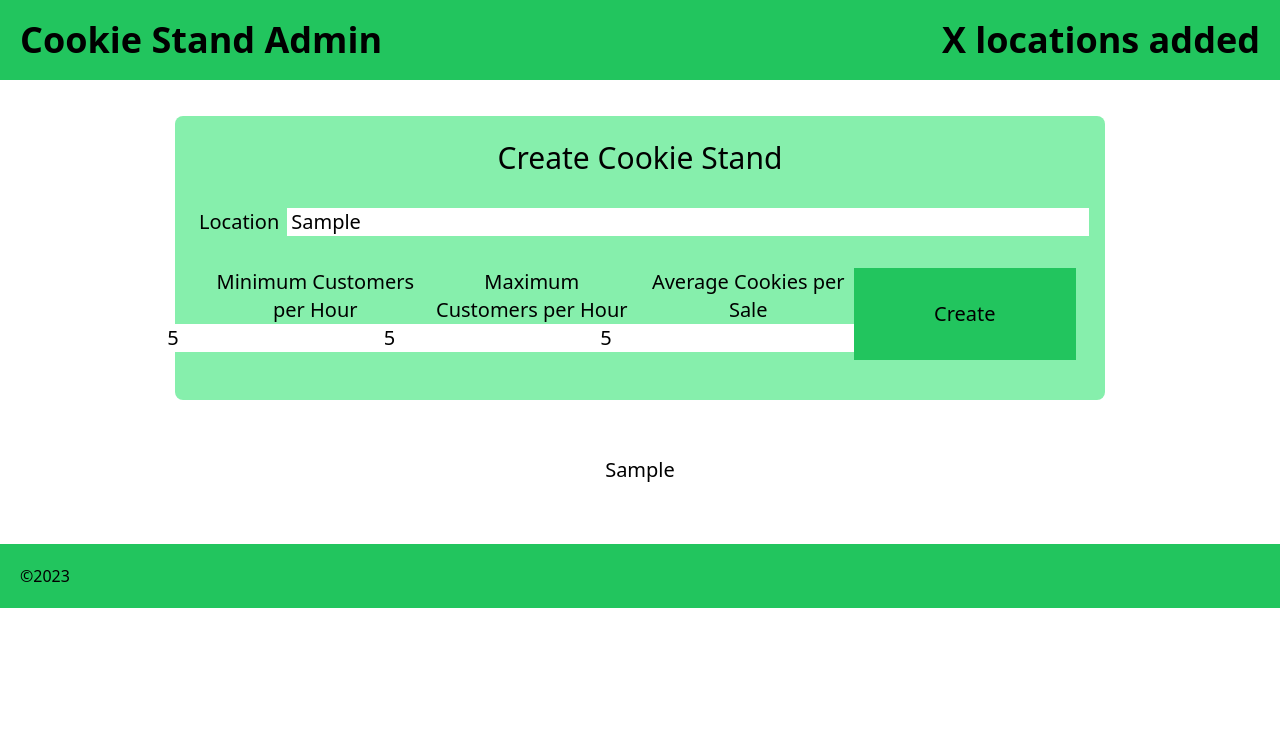
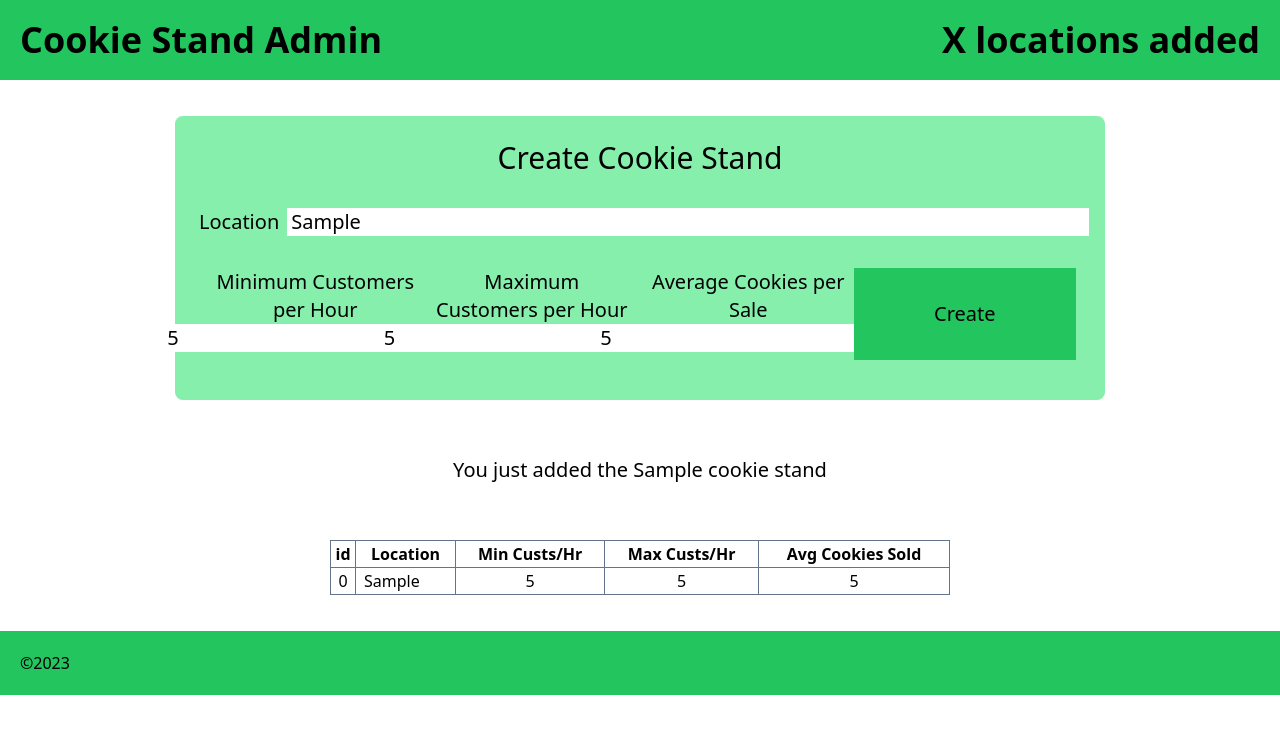
Before and after one commit to mcsadri/cookie-stand-admin, a Next.js app: page / in a window 1280 px wide. Both pictures are taken after typing "Sample", "5", "5", "5" into the empty fields and a click on the button "Create". Shown: the top 734 px of the page. Built offline with nearby package versions, Linux system fonts and the light colour scheme.

Commit message:
updates index.js with state in createCookieStandHandler, and adds conditionally rendered table of created cookies stands added to state

```diff
--- a/pages/index.js
+++ b/pages/index.js
@@ -11,29 +11,24 @@ export default function Home() {
   function createCookieStandHandler(event) {
     event.preventDefault();
 
-    const location = event.target.location.value;
-    const min_cust = event.target.min_cust.value;
-    const max_cust = event.target.max_cust.value;
-    const hourly = event.target.hourly.value;
+    const cookieStand = {
+      location: event.target.location.value,
+      min_cust: event.target.min_cust.value,
+      max_cust: event.target.max_cust.value,
+      hourly: event.target.hourly.value,
+      id: cookieStands.length
+    };
 
-    // console.log('Location:', location);
-    // console.log('Minimum Customers per Hour:', min_cust);
-    // console.log('Maximum Customers per Hour:', max_cust);
-    // console.log('Average Cookies per Sale:', hourly);
-
+    setCookieStands([...cookieStands, cookieStand]);
     // console.log("cookieStands is: ", cookieStands);
-    setCookieStands([...cookieStands, location]);
-    console.log("cookieStands is: ", cookieStands);
-    // alert(location);
 
   }
 
   function getLatestCookieStand() {
     if (cookieStands.length === 0) {
-      return 'Create a cookie stand'
+      return 'Create a cookie stand...'
     }
-    return cookieStands[cookieStands.length - 1];
-
+    return `You just added the ${cookieStands[cookieStands.length - 1].location} cookie stand`;
   }
 
   return (
@@ -96,6 +91,40 @@ export default function Home() {
           <p>{getLatestCookieStand()}</p>
         </div>
 
+        {cookieStands.length > 0 &&
+          <table className="w-1/2 mx-auto my-4 border border-collapse border-slate-500">
+
+            <thead>
+              <tr>
+                <th className="border border-slate-500">id</th>
+                <th className="border border-slate-500">Location</th>
+                <th className="border border-slate-500">Min Custs/Hr</th>
+                <th className="border border-slate-500">Max Custs/Hr</th>
+                <th className="border border-slate-500">Avg Cookies Sold</th>
+              </tr>
+            </thead>
+
+            <tbody>
+              {cookieStands.map((stand) => {
+                  return (
+                    <tr key={stand.id}>
+                      <td className="text-center border border-slate-500">{stand.id}</td>
+                      <td className="pl-2 border border-slate-500">{stand.location}</td>
+                      <td className="text-center border border-slate-500">{stand.min_cust}</td>
+                      <td className="text-center border border-slate-500">{stand.max_cust}</td>
+                      <td className="text-center border border-slate-500">{stand.hourly}</td>
+                    </tr>
+                  )
+                })
+              }
+            </tbody>
+
+            <tfoot>
+            </tfoot>
+
+          </table>
+        }
+
       </main>
 
       <footer className="flex items-center justify-between bg-green-500 text-black p-5">
```
